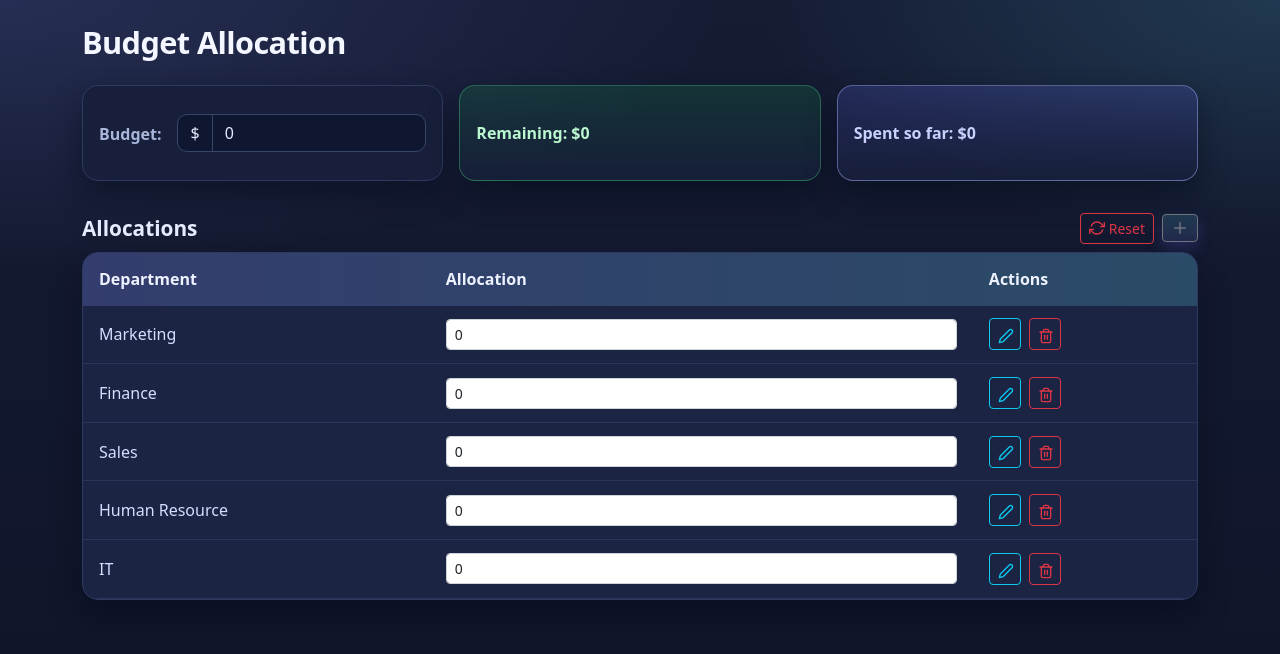
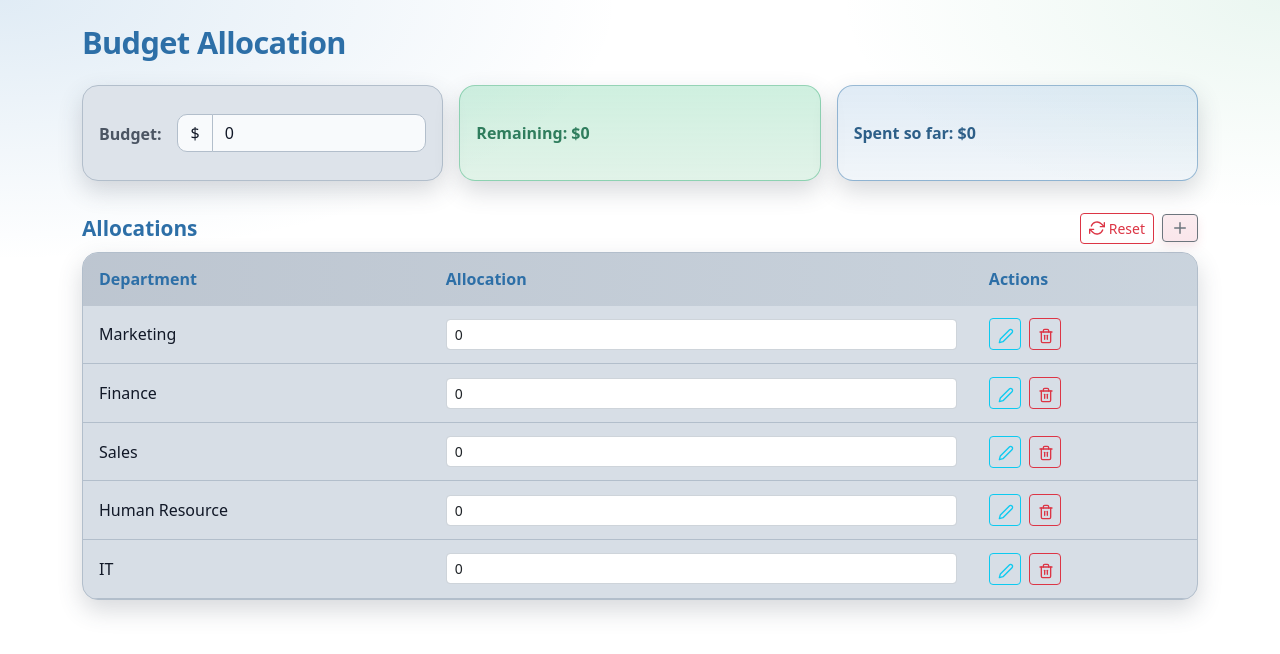
Before and after one commit to Darman1987/reactBudget, a React (Create React App) app: page / in a window 1280 px wide. Shown: the top 654 px of the page. Built offline with nearby package versions, Linux system fonts and the light colour scheme.

Commit message:
changing palet  colors

```diff
--- a/src/index.css
+++ b/src/index.css
@@ -1,18 +1,18 @@
 @import url('https://fonts.googleapis.com/css2?family=Manrope:wght@400;500;600;700;800&display=swap');
 
 :root {
-  --bg: #0f1428;
-  --surface: #171f3a;
-  --surface-strong: #1b2442;
-  --line: #2e3a5f;
-  --text: #e6ecff;
-  --muted: #a8b6db;
-  --primary: #67e8f9;
-  --primary-2: #818cf8;
-  --success: #4ade80;
-  --danger: #fb7185;
-  --warning: #f59e0b;
-  --info: #a5b4fc;
+  --bg: #eef2f6;
+  --surface: #dde3ea;
+  --surface-strong: #d7dee6;
+  --line: #b2becb;
+  --text: #111827;
+  --muted: #4b5563;
+  --primary: #2d6fa7;
+  --primary-2: #3f87c2;
+  --success: #57b88a;
+  --danger: #d97a89;
+  --warning: #d97a89;
+  --info: #39a9c5;
 }
 
 * {
@@ -29,9 +29,9 @@ body {
   font-family: 'Manrope', 'Segoe UI', sans-serif;
   color: var(--text);
   background:
-    radial-gradient(1200px 450px at 0% 0%, rgba(129, 140, 248, 0.16), transparent 60%),
-    radial-gradient(900px 420px at 100% 0%, rgba(103, 232, 249, 0.14), transparent 58%),
-    linear-gradient(180deg, #151c34 0%, var(--bg) 100%);
+    radial-gradient(1000px 420px at 0% 0%, rgba(63, 135, 194, 0.16), transparent 62%),
+    radial-gradient(800px 380px at 100% 0%, rgba(87, 184, 138, 0.12), transparent 55%),
+    var(--bg);
   -webkit-font-smoothing: antialiased;
   -moz-osx-font-smoothing: grayscale;
 }
@@ -49,7 +49,7 @@ code {
   font-size: clamp(1.4rem, 2.4vw, 2.1rem);
   font-weight: 800;
   letter-spacing: -0.02em;
-  color: #f4f7ff;
+  color: var(--primary);
 }
 
 .header-actions {
@@ -62,7 +62,7 @@ code {
   background: var(--surface);
   border: 1px solid var(--line);
   border-radius: 16px;
-  box-shadow: 0 14px 30px rgba(2, 8, 23, 0.45);
+  box-shadow: 0 10px 24px rgba(55, 65, 81, 0.2);
   min-height: 96px;
   padding: 1rem;
   display: flex;
@@ -77,7 +77,7 @@ code {
   font-weight: 700;
   letter-spacing: 0.06em;
   text-transform: uppercase;
-  color: #c7d2fe;
+  color: #334155;
 }
 
 .metric-label {
@@ -93,9 +93,9 @@ code {
 .metric-card-budget .form-control,
 .metric-card-currency .form-select,
 .allocation-input {
-  background: #0f1730;
+  background: #f8fafc;
   color: var(--text);
-  border: 1px solid #384668;
+  border: 1px solid var(--line);
   border-radius: 10px;
 }
 
@@ -117,34 +117,34 @@ code {
 .metric-card-budget .form-control::placeholder,
 .metric-card-currency .form-select::placeholder,
 .allocation-input::placeholder {
-  color: #93a3c7;
+  color: var(--muted);
 }
 
 .metric-card-currency .form-select:focus,
 .metric-card-budget .form-control:focus,
 .allocation-input:focus {
-  border-color: rgba(103, 232, 249, 0.55);
-  box-shadow: 0 0 0 0.2rem rgba(103, 232, 249, 0.14);
+  border-color: rgba(45, 111, 167, 0.55);
+  box-shadow: 0 0 0 0.2rem rgba(45, 111, 167, 0.14);
 }
 
 .metric-card-success {
-  border-color: rgba(74, 222, 128, 0.35);
-  background: linear-gradient(180deg, rgba(22, 163, 74, 0.18) 0%, rgba(23, 31, 58, 0.9) 100%);
-  color: #bbf7d0;
+  border-color: rgba(87, 184, 138, 0.55);
+  background: linear-gradient(180deg, rgba(121, 212, 167, 0.36) 0%, rgba(184, 226, 201, 0.42) 100%);
+  color: #2f7d5d;
   font-weight: 600;
 }
 
 .metric-card-danger {
-  border-color: rgba(251, 113, 133, 0.35);
-  background: linear-gradient(180deg, rgba(225, 29, 72, 0.2) 0%, rgba(23, 31, 58, 0.9) 100%);
-  color: #fecdd3;
+  border-color: rgba(217, 122, 137, 0.55);
+  background: linear-gradient(180deg, rgba(245, 193, 203, 0.42) 0%, rgba(245, 214, 220, 0.3) 100%);
+  color: #8f3a4b;
   font-weight: 600;
 }
 
 .metric-card-info {
-  border-color: rgba(165, 180, 252, 0.45);
-  background: linear-gradient(180deg, rgba(99, 102, 241, 0.2) 0%, rgba(23, 31, 58, 0.9) 100%);
-  color: #c7d2fe;
+  border-color: rgba(45, 111, 167, 0.45);
+  background: linear-gradient(180deg, rgba(181, 208, 232, 0.42) 0%, rgba(217, 229, 240, 0.36) 100%);
+  color: #2d5f88;
   font-weight: 600;
 }
 
@@ -152,7 +152,7 @@ code {
   margin: 0;
   font-size: clamp(1.05rem, 1.7vw, 1.3rem);
   font-weight: 700;
-  color: #e6ecff;
+  color: var(--primary);
   padding-right: 0.75rem;
 }
 
@@ -166,24 +166,24 @@ code {
   background: var(--surface-strong);
   border: 1px solid var(--line);
   border-radius: 16px;
-  box-shadow: 0 14px 30px rgba(2, 8, 23, 0.42);
+  box-shadow: 0 10px 24px rgba(55, 65, 81, 0.2);
   overflow: hidden;
 }
 
 .table-modern thead {
-  background: linear-gradient(90deg, rgba(129, 140, 248, 0.24) 0%, rgba(103, 232, 249, 0.2) 100%);
+  background: linear-gradient(90deg, rgba(186, 195, 206, 0.9) 0%, rgba(200, 210, 220, 0.86) 100%);
 }
 
 .table-modern thead th {
   border: none;
-  color: #eef2ff;
+  color: var(--primary);
   font-weight: 700;
   padding: 0.9rem 1rem;
 }
 
 .table-modern tbody td {
-  border-color: #2a3658;
-  color: #d5deff;
+  border-color: var(--line);
+  color: var(--text);
   padding: 0.8rem 1rem;
   vertical-align: middle;
 }
@@ -193,25 +193,71 @@ code {
 }
 
 .table-modern tbody tr:hover {
-  background: rgba(129, 140, 248, 0.1);
+  background: rgba(152, 164, 179, 0.15);
 }
 
 .allocation-input:disabled {
-  background: #293550;
-  color: #94a3b8;
+  background: #e5e7eb;
+  color: var(--muted);
 }
 
 .btn-outline-secondary {
-  border-color: rgba(103, 232, 249, 0.55);
-  color: #d9f9ff;
-  background: linear-gradient(180deg, rgba(103, 232, 249, 0.15) 0%, rgba(129, 140, 248, 0.14) 100%);
-  box-shadow: 0 6px 14px rgba(99, 102, 241, 0.22);
+  border-color: rgba(217, 122, 137, 0.72);
+  color: #b55869;
+  background: linear-gradient(180deg, rgba(250, 231, 235, 0.82) 0%, rgba(248, 220, 227, 0.72) 100%);
+  box-shadow: 0 4px 10px rgba(217, 122, 137, 0.18);
 }
 
 .btn-outline-secondary:hover {
-  border-color: rgba(103, 232, 249, 0.9);
-  color: #ffffff;
-  background: linear-gradient(180deg, rgba(103, 232, 249, 0.24) 0%, rgba(129, 140, 248, 0.22) 100%);
+  border-color: rgba(196, 89, 109, 0.9);
+  color: #8f3a4b;
+  background: linear-gradient(180deg, rgba(248, 213, 221, 0.9) 0%, rgba(243, 193, 205, 0.82) 100%);
+}
+
+.btn-outline-info {
+  border-color: rgba(57, 169, 197, 0.75);
+  color: #2d6c7d;
+  background: rgba(218, 240, 246, 0.75);
+}
+
+.btn-outline-info:hover {
+  border-color: #2d8ea8;
+  color: #1f4f5c;
+  background: rgba(191, 227, 237, 0.9);
+}
+
+.btn-primary {
+  background: var(--primary);
+  border-color: var(--primary);
+  color: #f8fafc;
+}
+
+.btn-primary:hover {
+  background: #255c8b;
+  border-color: #255c8b;
+  color: #f8fafc;
+}
+
+.btn-success {
+  background: var(--success);
+  border-color: var(--success);
+}
+
+.btn-success:hover {
+  background: #44986f;
+  border-color: #44986f;
+}
+
+.btn-outline-danger {
+  border-color: rgba(217, 122, 137, 0.85);
+  color: #a6495d;
+  background: rgba(251, 239, 242, 0.7);
+}
+
+.btn-outline-danger:hover {
+  border-color: #c85c72;
+  color: #8f3a4b;
+  background: rgba(245, 214, 220, 0.82);
 }
 
 .settings-modal-backdrop,
@@ -220,7 +266,7 @@ code {
 .add-modal-backdrop {
   position: fixed;
   inset: 0;
-  background: rgba(5, 10, 24, 0.62);
+  background: rgba(71, 85, 105, 0.35);
   display: flex;
   align-items: center;
   justify-content: center;
@@ -248,11 +294,11 @@ code {
 .message-popup-card,
 .add-modal-card {
   width: min(680px, 100%);
-  background: #161f3a;
+  background: var(--surface);
   border: 1px solid var(--line);
   border-radius: 14px;
   overflow: hidden;
-  box-shadow: 0 20px 38px rgba(2, 8, 23, 0.5);
+  box-shadow: 0 14px 28px rgba(71, 85, 105, 0.28);
 }
 
 .help-modal-card,
@@ -269,9 +315,9 @@ code {
   justify-content: space-between;
   align-items: center;
   padding: 0.75rem 1rem;
-  border-bottom: 1px solid #2b395d;
-  background: linear-gradient(90deg, rgba(129, 140, 248, 0.22) 0%, rgba(103, 232, 249, 0.16) 100%);
-  color: #edf2ff;
+  border-bottom: 1px solid var(--line);
+  background: linear-gradient(90deg, rgba(192, 205, 218, 0.95) 0%, rgba(214, 224, 234, 0.9) 100%);
+  color: var(--text);
 }
 
 .settings-modal-body,
@@ -279,7 +325,7 @@ code {
 .message-popup-body,
 .add-modal-body {
   padding: 1rem;
-  color: #d4defa;
+  color: var(--text);
 }
 
 .message-popup-footer {
@@ -294,7 +340,7 @@ code {
 .add-close-btn {
   background: transparent;
   border: none;
-  color: #e2e8ff;
+  color: var(--text);
   font-size: 1.5rem;
   line-height: 1;
   padding: 0;
@@ -313,36 +359,37 @@ code {
 }
 
 .settings-modal-body .btn-primary {
-  background: linear-gradient(180deg, #67e8f9 0%, #818cf8 100%);
-  border-color: #818cf8;
-  color: #0f172a;
+  background: var(--primary);
+  border-color: var(--primary);
+  color: #f8fafc;
 }
 
 .settings-modal-body .btn-primary:hover {
-  background: linear-gradient(180deg, #22d3ee 0%, #6366f1 100%);
-  border-color: #6366f1;
+  background: #255c8b;
+  border-color: #255c8b;
   color: #ffffff;
 }
 
 .settings-modal-body .btn-success {
-  background: linear-gradient(180deg, #2fb451 0%, #28a745 100%);
-  border-color: #28a745;
+  background: var(--success);
+  border-color: var(--success);
 }
 
 .settings-modal-body .btn-success:hover {
-  background: linear-gradient(180deg, #279a45 0%, #208a3c 100%);
-  border-color: #208a3c;
+  background: #44986f;
+  border-color: #44986f;
 }
 
 .settings-modal-body .btn-outline-danger {
-  border-color: rgba(251, 113, 133, 0.8);
-  color: #fecdd3;
+  border-color: rgba(217, 122, 137, 0.85);
+  color: #a6495d;
+  background: rgba(251, 239, 242, 0.72);
 }
 
 .settings-modal-body .btn-outline-danger:hover {
-  border-color: #fb7185;
-  color: #fff1f2;
-  background: rgba(251, 113, 133, 0.16);
+  border-color: #c85c72;
+  color: #8f3a4b;
+  background: rgba(245, 214, 220, 0.82);
 }
 
 .settings-delete-btn {
```
